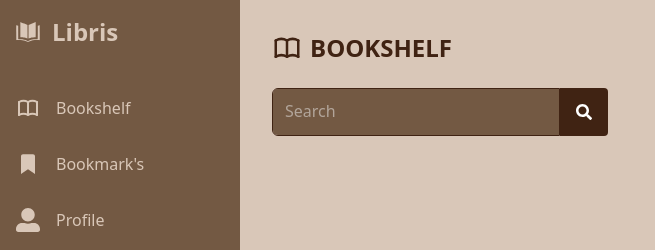
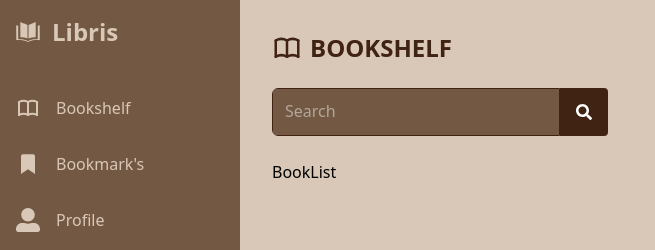
Before and after one commit to AliceSBulhoes/Libris, a React (Vite) app: page /libris in a window 1280 px wide. Shown: the top 250 px of the page, without its empty margins (0-655 px from the left). Built offline with nearby package versions, Linux system fonts and the light colour scheme.

Commit message:
Adicionando o componente de BookList

```diff
--- a/src/routes/mainpage/Bookshelf.jsx
+++ b/src/routes/mainpage/Bookshelf.jsx
@@ -3,8 +3,9 @@ import { useState } from 'react';
 import request from 'superagent';
 // Importando icones do react
 import { TbBook } from 'react-icons/tb';
-// Importando componente
+// Importando componentes
 import SearchBar from '../../components/SearchBar';
+import BookList from '../../components/bookshelf/BookList';
 
 const Bookshelf = () => {
 
@@ -32,8 +33,10 @@ const Bookshelf = () => {
         request
             .get(`https://www.googleapis.com/books/v1/volumes?q=${searchField}`)
             .then((data) => {
-                // Para ver se está funcionando
-                console.log(data)
+                // Adicionando os livros pesquisados na variável books
+                console.log(books)
+                setBooks(data['body']['items'])
+
             })
 
     }
@@ -49,6 +52,8 @@ const Bookshelf = () => {
             </div>
             {/* Componente da barra de pesquisa */}
             <SearchBar searchBook={searchBook} handleSearch={handleSearch}/>
+            {/* Componente para os livros */}
+            <BookList books={books} />
         </div>
     );
 };
```
